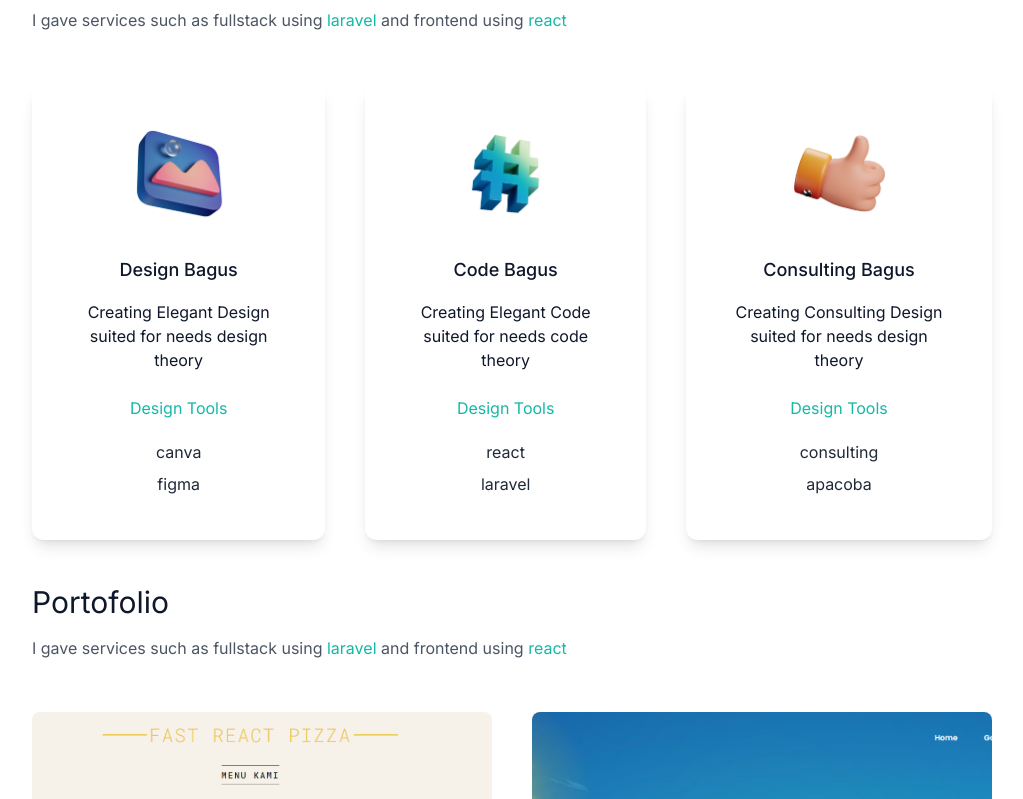
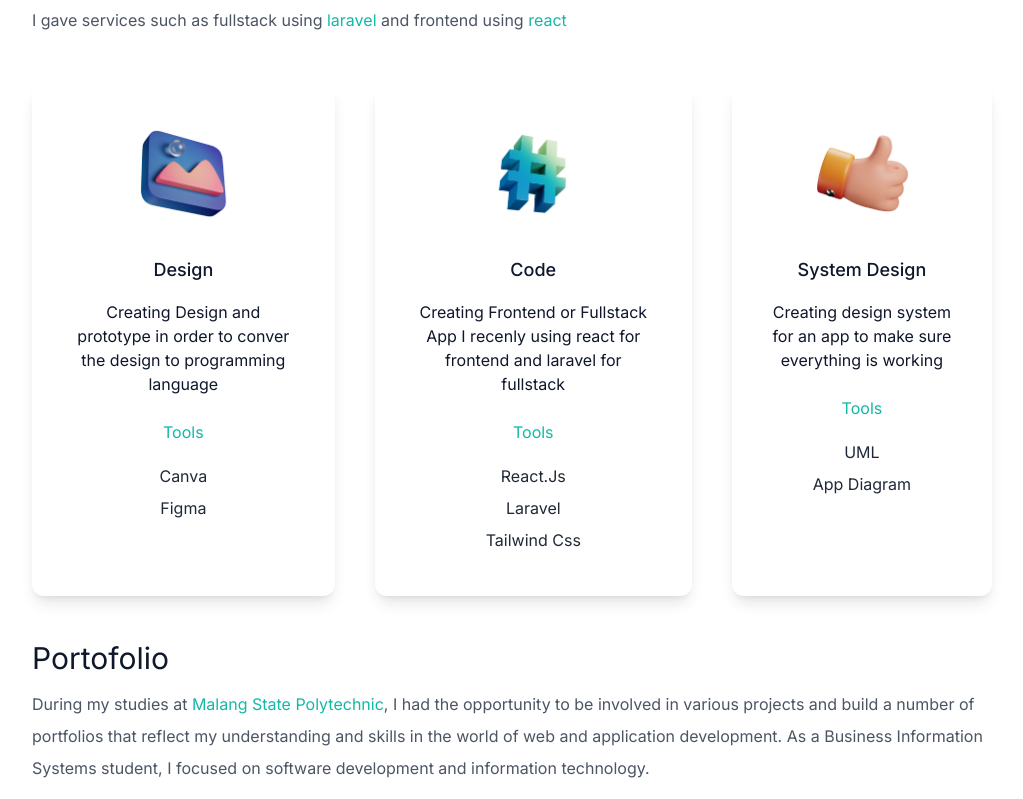
Before and after one commit to Prasaja22/resume, a Next.js app: page / in a window 1280 px wide. Shown: the part 1020-1819 px from the top of the page, without its empty margins (128-1151 px from the left). Built offline with nearby package versions, Linux system fonts and the light colour scheme.

Commit message:
[STYLE] update text

```diff
--- a/app/page.js
+++ b/app/page.js
@@ -1,6 +1,8 @@
 "use client";
 
 import { BsFillMoonStarsFill } from "react-icons/bs";
+
+import { BsFillSunFill } from "react-icons/bs";
 
 import { BsFillArrowDownSquareFill } from "react-icons/bs";
 
@@ -24,38 +26,30 @@ const portofolioImages = [web1, web2, web3];
 const cardItems = [
   {
     gambar: design,
-    judul: "Design Bagus",
-    deskripsi: "Creating Elegant Design suited for needs design theory",
-    tools: ["canva", "figma"],
+    judul: "Design",
+    deskripsi:
+      "Creating Design and prototype in order to conver the design to programming language",
+    tools: ["Canva", "Figma"],
   },
   {
     gambar: code,
-    judul: "Code Bagus",
-    deskripsi: "Creating Elegant Code suited for needs code theory",
-    tools: ["react", "laravel"],
+    judul: "Code",
+    deskripsi:
+      "Creating Frontend or Fullstack App I recenly using react for frontend and laravel for fullstack",
+    tools: ["React.Js", "Laravel", "Tailwind Css"],
   },
   {
     gambar: consulting,
-    judul: "Consulting Bagus",
-    deskripsi: "Creating Consulting Design suited for needs design theory",
-    tools: ["consulting", "apacoba"],
+    judul: "System Design",
+    deskripsi:
+      "Creating design system for an app to make sure everything is working",
+    tools: ["UML", "App Diagram"],
   },
 ];
 
 export default function Home() {
   const [dark, setDark] = useState(false);
   const [toggle, setToggle] = useState(false);
-
-  useEffect(() => {
-    const savedDarkMode = localStorage.getItem("darkMode");
-    if (savedDarkMode) {
-      setDark(savedDarkMode === "true"); // Konversi ke boolean
-    }
-  }, []);
-
-  useEffect(() => {
-    localStorage.setItem("darkMode", dark.toString());
-  }, [dark]);
 
   return (
     <main
@@ -74,12 +68,21 @@ export default function Home() {
           </h1>
           <ul className="flex items-center">
             <li>
+              {dark ? (
+                <BsFillSunFill
+                  className={`cursor-pointer text-2xl ${
+                    dark ? "dark:text-gray-200" : ""
+                  }`}
+                  onClick={(d) => setDark((d) => !dark)}
+                />
+              ) : (
                 <BsFillMoonStarsFill
                   className={`cursor-pointer text-2xl ${
                     dark ? "dark:text-gray-200" : ""
                   }`}
                   onClick={(d) => setDark((d) => !dark)}
                 />
+              )}
             </li>
             <li>
               <a
@@ -178,9 +181,13 @@ export default function Home() {
               dark ? "dark:text-gray-200" : ""
             }`}
           >
-            I gave services such as fullstack using{" "}
-            <span className="text-teal-500">laravel</span> and frontend using
-            <span className="text-teal-500"> react</span>
+            During my studies at{" "}
+            <span className="text-teal-500">Malang State Polytechnic</span>, I
+            had the opportunity to be involved in various projects and build a
+            number of portfolios that reflect my understanding and skills in the
+            world of web and application development. As a Business Information
+            Systems student, I focused on software development and information
+            technology.
           </p>
         </div>
         <div className="flex flex-col gap-10 py-10 lg:flex-row lg:flex-wrap">
@@ -227,7 +234,7 @@ function Card({ gambar, judul, deskripsi, tools, dark }) {
         {judul}
       </h3>
       <p className={`py-2 ${dark ? "dark:text-gray-900" : ""}`}>{deskripsi}</p>
-      <h4 className="py-4 text-teal-500">Design Tools</h4>
+      <h4 className="py-4 text-teal-500">Tools</h4>
       {tools.map((newTools, i) => (
         <p key={i} className="text-gray-800 py-1">
           {newTools}
```
Lines whose indentation alone changed are shown as unchanged.
